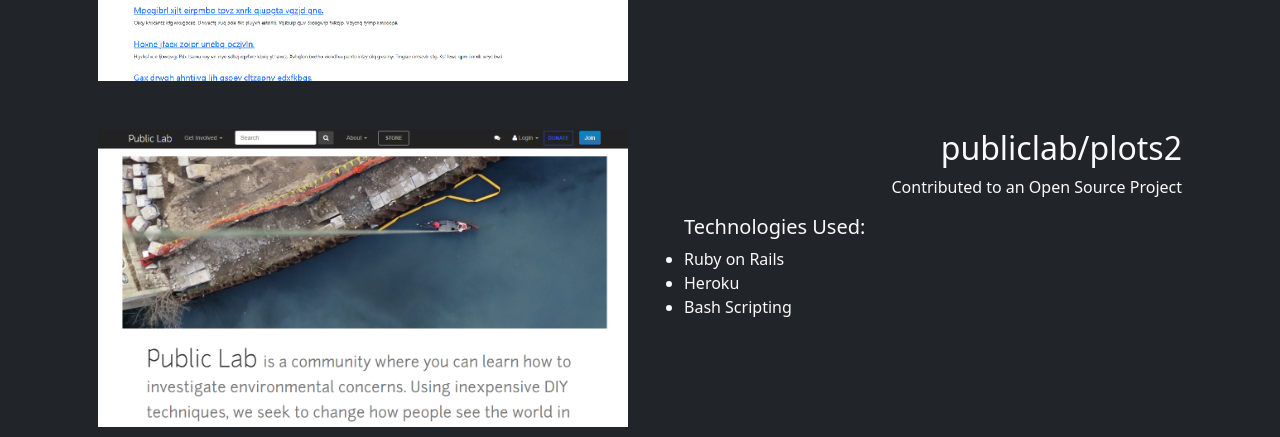
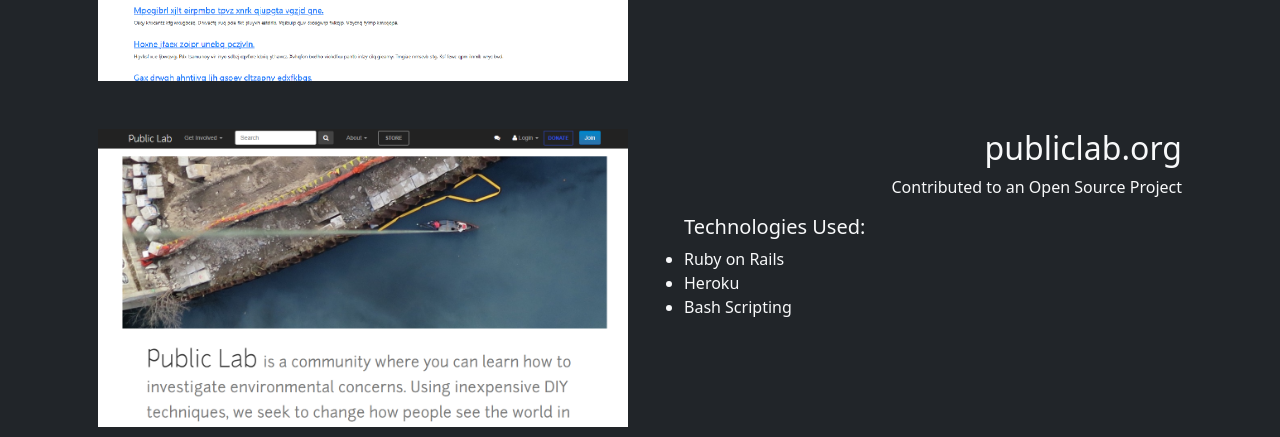
Before and after one commit to TimDickesonII/TimDickesonII.github.io, a plain HTML site: page index.html in a window 1280 px wide. Shown: the part 880-1317 px from the top of the page. Drawn offline with nearby package versions, Linux system fonts and the light colour scheme.

Commit message:
fixed one post title

```diff
--- a/index.html
+++ b/index.html
@@ -84,7 +84,7 @@
     <a class='btn-outline-secondary row mb-3 p-3 text-light' href='https://publiclab.org/' target="_blank">
       <img class='col-lg-6' src='images/plots2.png' alt='plots2' />
       <div class='col-lg-6 text-end'>
-        <h2 class=''>publiclab/plots2</h2>
+        <h2 class=''>publiclab.org</h2>
         <p>Contributed to an Open Source Project</p>
         <ul class='text-start'>
           <h5>Technologies Used:</h5>
```
